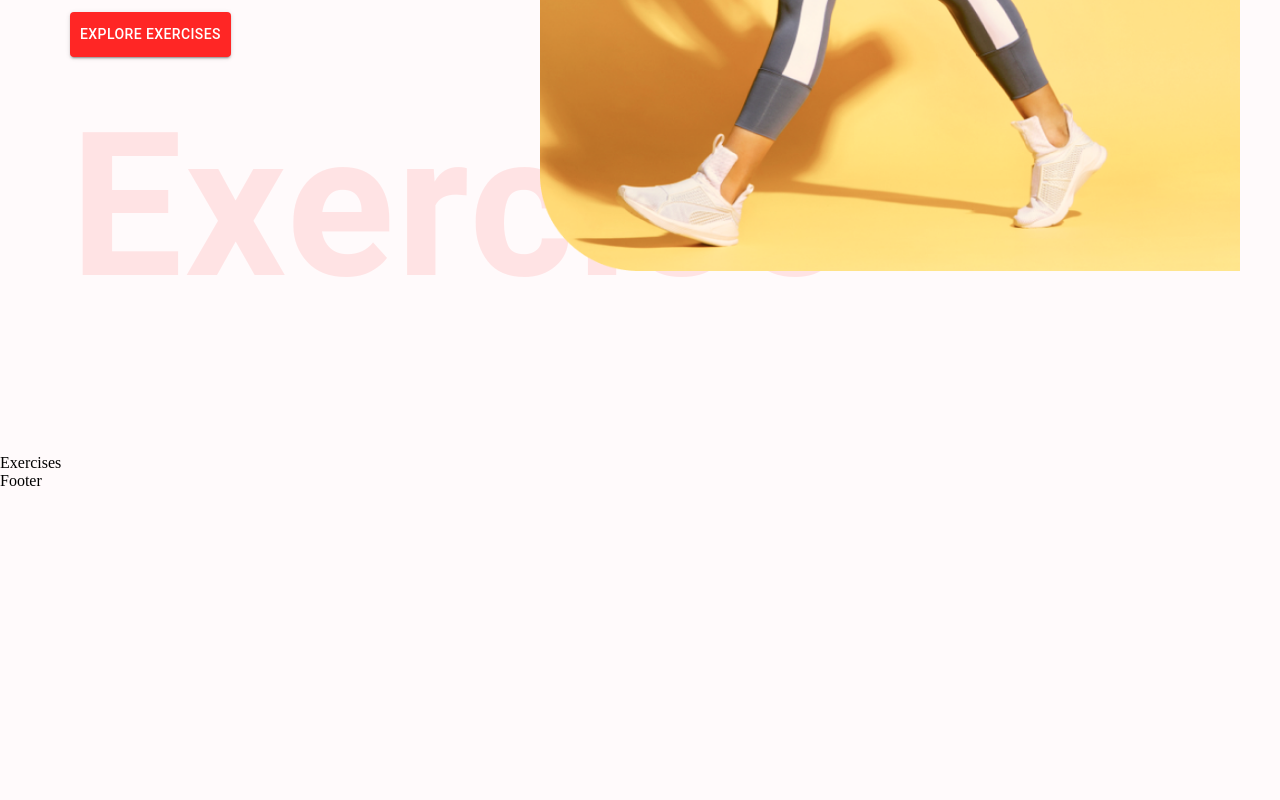
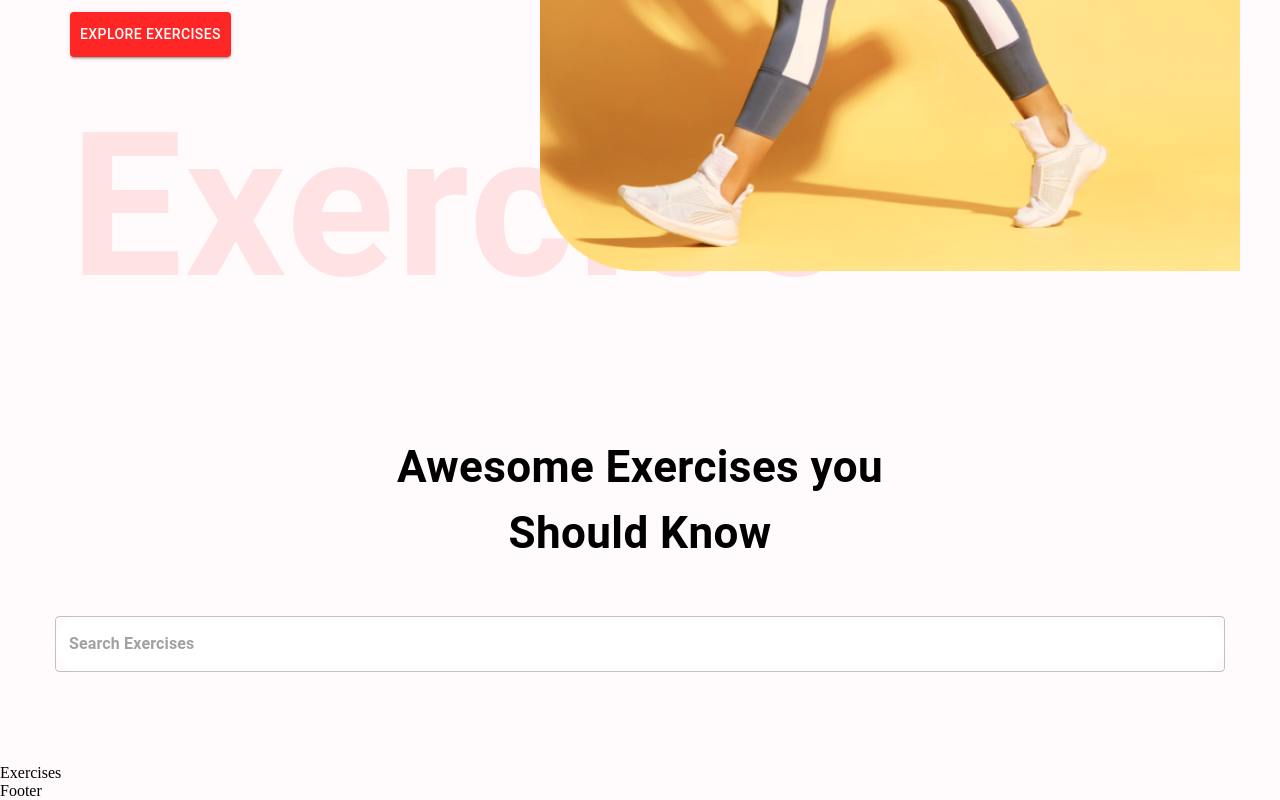
Before and after one commit to hariskurtishi/gym_app, a React (Create React App) app: page / in a window 1280 px wide. Shown: the part 595-1395 px from the top of the page. Before the commit the page ends 1085 px from the top, so only its background shows below. Built offline with nearby package versions, Linux system fonts and the light colour scheme.

Commit message:
made some changes to the search component

```diff
--- a/src/components/SearchExercises.js
+++ b/src/components/SearchExercises.js
@@ -3,14 +3,33 @@
 
 const SearchExercises = () => {
   return (
-    <Stack
-      alignItems="center"
-      mt="37px"
-      justifyContent="center"
-      p="20px"
-    >
-
-
+    <Stack alignItems="center" mt="37px" justifyContent="center" p="20px">
+      <Typography
+        fontWeight={700}
+        sx={{
+          fontSize: { lg: "44px", xs: "30px" },
+        }}
+        mb="50px"
+        textAlign="center"
+      >
+        Awesome Exercises you <br />
+        Should Know
+      </Typography>
+      <Box position="relative" mb="72px">
+        <TextField
+          sx={{
+            input: { fontWeight: "700", border: "none", borderRadius: "4px" },
+            width: { lg: "1170px", xs: "350px" },
+            backgroundColor: "#fff",
+            borderRadius: "40px",
+          }}
+          height="76px"
+          value=""
+          onChange={(e) => {}}
+          placeholder="Search Exercises"
+          type="text"
+        />
+      </Box>
     </Stack>
   );
 };
```
